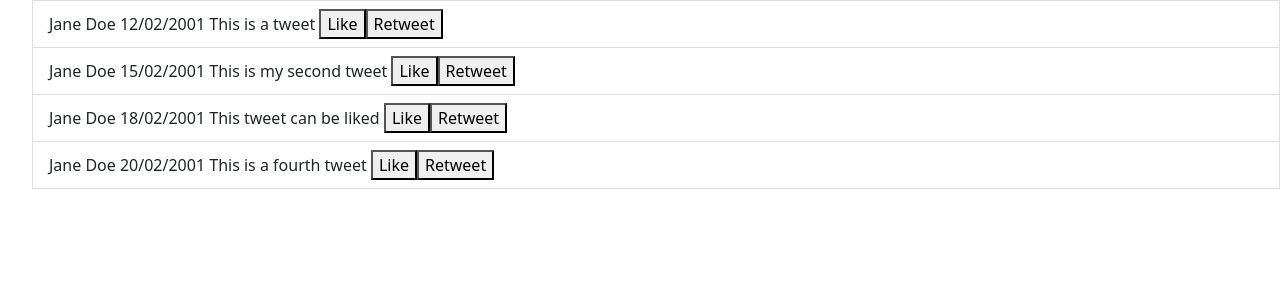
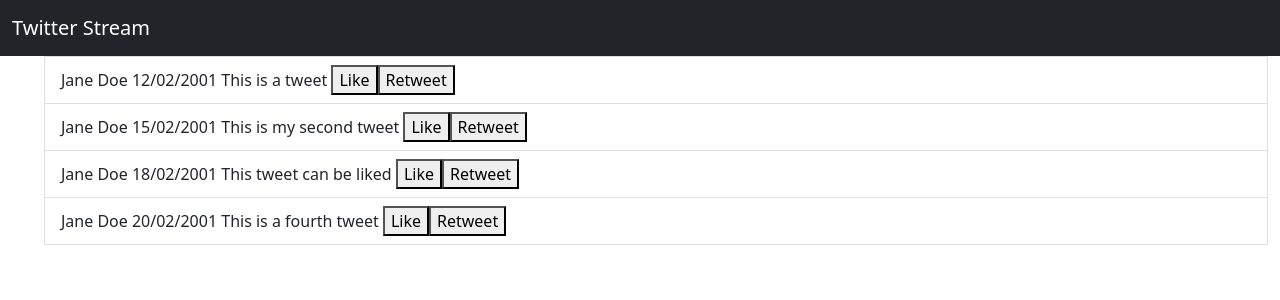
Before and after one commit to leanneminnock/TwitterClone, an Angular app: page / in a window 1280 px wide. Shown: the top 300 px of the page. Built offline with nearby package versions, Linux system fonts and the light colour scheme.

Commit message:
- added navbar to top of app-component

```diff
--- a/src/app/app.component.html
+++ b/src/app/app.component.html
@@ -1,2 +1,8 @@
-
-<app-tweet-stream></app-tweet-stream>
+<div class="container-fluid">
+    <div class="row">
+        <div class="navbar navbar-dark bg-dark">
+            <a class="navbar-brand" href="#">Twitter Stream</a>
+        </div>
+    </div>
+    <app-tweet-stream></app-tweet-stream>
+</div>
```
